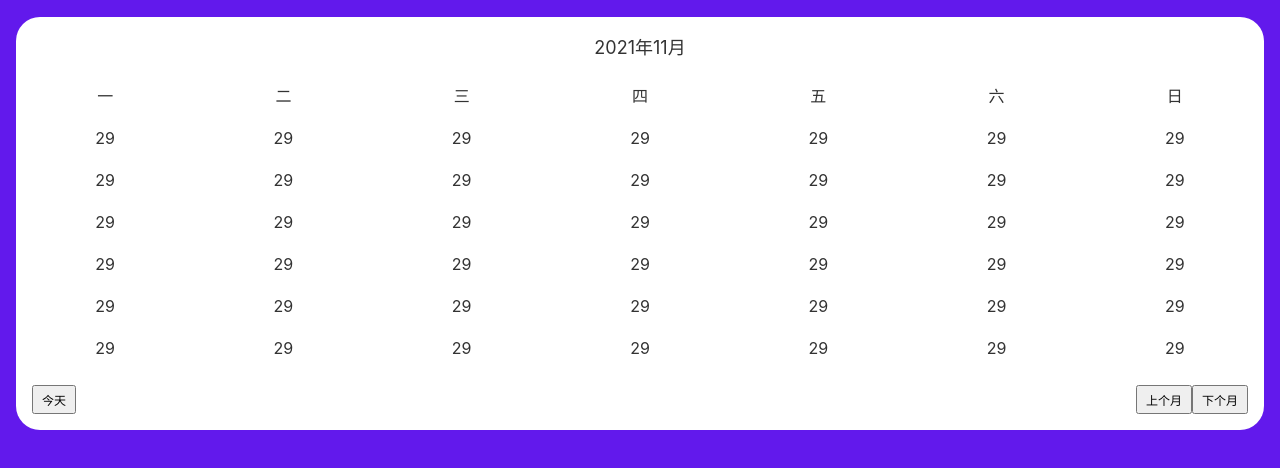
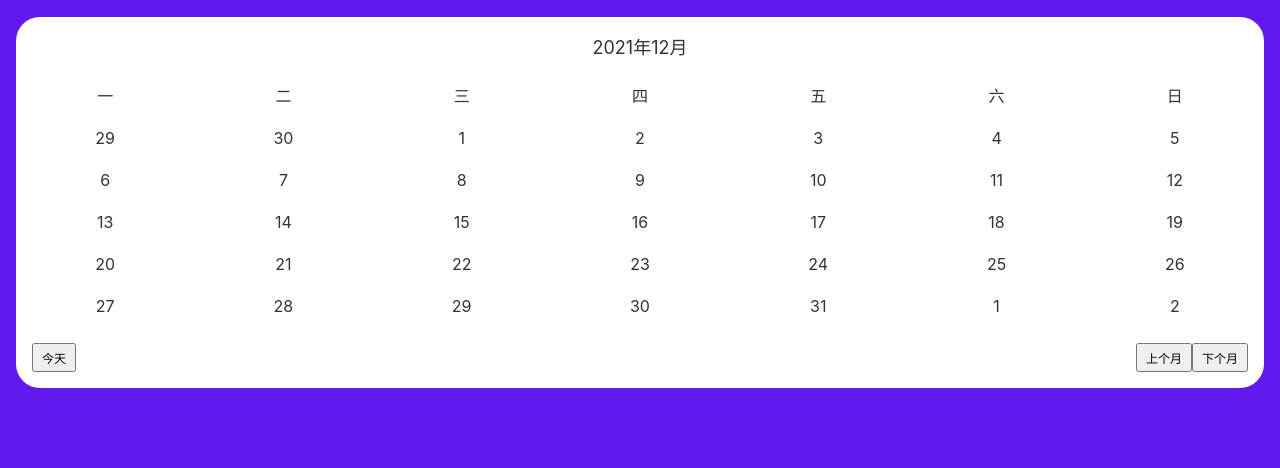
Before and after one commit to dawnliming/calendar-js-1, a plain HTML site: page index.html in a window 1280 px wide. Shown: the part 56-524 px from the top of the page. Drawn offline with Linux system fonts and the light colour scheme.

Commit message:
初步完成日历

```diff
--- a/dist/index.html
+++ b/dist/index.html
@@ -15,7 +15,7 @@
     </header>
     <div class="calendar">
         <div class="calendar-header">
-            <time>2021年11月</time>
+            <time id="time"></time>
         </div>
         <ol class="calendar-weekdays">
             <li>一</li>
@@ -26,49 +26,8 @@
             <li>六</li>
             <li>日</li>
         </ol>
-        <ol class="calendar-days">
-            <li>29</li>
-            <li>29</li>
-            <li>29</li>
-            <li>29</li>
-            <li>29</li>
-            <li>29</li>
-            <li>29</li>
-            <li>29</li>
-            <li>29</li>
-            <li>29</li>
-            <li>29</li>
-            <li>29</li>
-            <li>29</li>
-            <li>29</li>
-            <li>29</li>
-            <li>29</li>
-            <li>29</li>
-            <li>29</li>
-            <li>29</li>
-            <li>29</li>
-            <li>29</li>
-            <li>29</li>
-            <li>29</li>
-            <li>29</li>
-            <li>29</li>
-            <li>29</li>
-            <li>29</li>
-            <li>29</li>
-            <li>29</li>
-            <li>29</li>
-            <li>29</li>
-            <li>29</li>
-            <li>29</li>
-            <li>29</li>
-            <li>29</li>
-            <li>29</li>
-            <li>29</li>
-            <li>29</li>
-            <li>29</li>
-            <li>29</li>
-            <li>29</li>
-            <li>29</li>
+        <ol class="calendar-days" id="days">
+
         </ol>
         <div class="calendar-actions">
             <div class="calendar-actions-left">
@@ -80,5 +39,6 @@
             </div>
         </div>
     </div>
+    <script src="/main.c59f1bde.js"></script>
 </body>
 </html>
--- a/dist/reset.530abc69.js
+++ b/dist/reset.530abc69.js
@@ -198,7 +198,7 @@ var parent = module.bundle.parent;
 if ((!parent || !parent.isParcelRequire) && typeof WebSocket !== 'undefined') {
   var hostname = '' || location.hostname;
   var protocol = location.protocol === 'https:' ? 'wss' : 'ws';
-  var ws = new WebSocket(protocol + '://' + hostname + ':' + '60575' + '/');
+  var ws = new WebSocket(protocol + '://' + hostname + ':' + '50498' + '/');
   ws.onmessage = function (event) {
     var data = JSON.parse(event.data);
 
--- a/index.html
+++ b/index.html
@@ -16,7 +16,7 @@
     </header>
     <div class="calendar">
         <div class="calendar-header">
-            <time>2021年11月</time>
+            <time id="time"></time>
         </div>
         <ol class="calendar-weekdays">
             <li>一</li>
@@ -27,49 +27,8 @@
             <li>六</li>
             <li>日</li>
         </ol>
-        <ol class="calendar-days">
-            <li>29</li>
-            <li>29</li>
-            <li>29</li>
-            <li>29</li>
-            <li>29</li>
-            <li>29</li>
-            <li>29</li>
-            <li>29</li>
-            <li>29</li>
-            <li>29</li>
-            <li>29</li>
-            <li>29</li>
-            <li>29</li>
-            <li>29</li>
-            <li>29</li>
-            <li>29</li>
-            <li>29</li>
-            <li>29</li>
-            <li>29</li>
-            <li>29</li>
-            <li>29</li>
-            <li>29</li>
-            <li>29</li>
-            <li>29</li>
-            <li>29</li>
-            <li>29</li>
-            <li>29</li>
-            <li>29</li>
-            <li>29</li>
-            <li>29</li>
-            <li>29</li>
-            <li>29</li>
-            <li>29</li>
-            <li>29</li>
-            <li>29</li>
-            <li>29</li>
-            <li>29</li>
-            <li>29</li>
-            <li>29</li>
-            <li>29</li>
-            <li>29</li>
-            <li>29</li>
+        <ol class="calendar-days" id="days">
+
         </ol>
         <div class="calendar-actions">
             <div class="calendar-actions-left">
@@ -81,5 +40,6 @@
             </div>
         </div>
     </div>
+    <script src="main.js"></script>
 </body>
 </html>
--- /dev/null
+++ b/main.js
@@ -0,0 +1,43 @@
+// 帮助函数
+function g(selector){
+    return document.querySelector(selector)
+}
+function gs(selector){
+    return document.querySelectorAll(selector)
+}
+
+// 初始化
+// time
+const time = g('#time')
+const now = new Date()
+const year = now.getFullYear()
+const month = now.getMonth() + 1
+time.textContent = `${year}年${month}月`
+// days
+const 月初 = new Date(year, month-1, 1)
+const 月初星期几 = 月初.getDay()
+const 月末 = new Date(new Date(year, month, 1) - 86400 * 1000)
+const 月末几号 = 月末.getDate()
+const 月末星期几 = 月末.getDay()
+
+// 铺垫上个月
+const days = g('#days')
+for (let i = 1; i < 月初星期几; i++){
+    const li = document.createElement('li')
+    const d = new Date(月初 - 86400 * 1000 * i)
+    li.textContent = d.getDate().toString()
+    days.prepend(li)
+}
+
+for (let i = 1; i <= 月末几号; i++){
+    const li = document.createElement('li')
+    li.textContent = i.toString()
+    days.append(li)
+}
+
+// 铺垫下个月
+for (let i = 1; 月末星期几 + i <= 7; i++){
+    const li = document.createElement('li')
+    li.textContent = i.toString()
+    days.append(li)
+}
```
